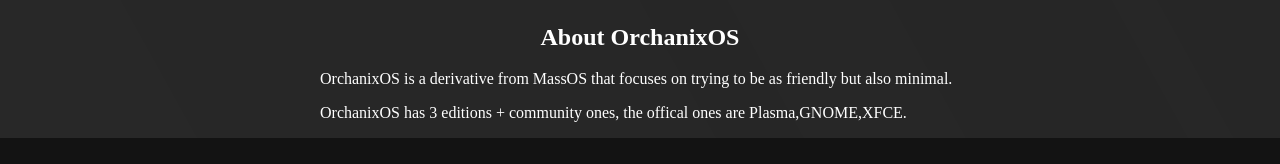
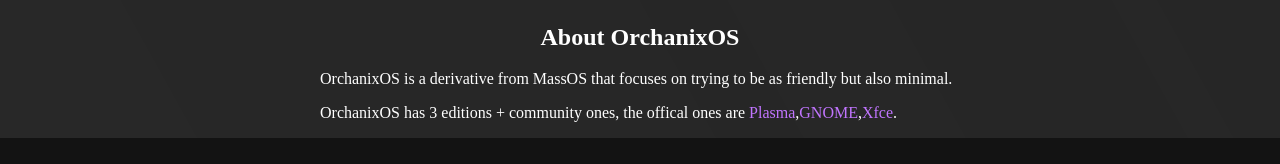
Before and after one commit to OrchanixOS/orchanixos.github.io, a plain HTML site: page index.html in a window 1280 px wide. Shown: the part 228-392 px from the top of the page. Drawn offline with Linux system fonts and the light colour scheme.

Commit message:
Added links

```diff
--- a/index.html
+++ b/index.html
@@ -37,7 +37,7 @@
   <h2>About OrchanixOS</h2>
   <div class="text">
     <p>OrchanixOS is a derivative from MassOS that focuses on trying to be as friendly but also minimal.</p>
-    <p>OrchanixOS has 3 editions + community ones, the offical ones are Plasma,GNOME,XFCE.</p>
+    <p>OrchanixOS has 3 editions + community ones, the offical ones are <a href="https://kde.org"">Plasma</a>,<a href="https://gnome.org"">GNOME</a>,<a href="https://xfce.org"">Xfce</a>.</p>
   </div>
 </body>
 
```
